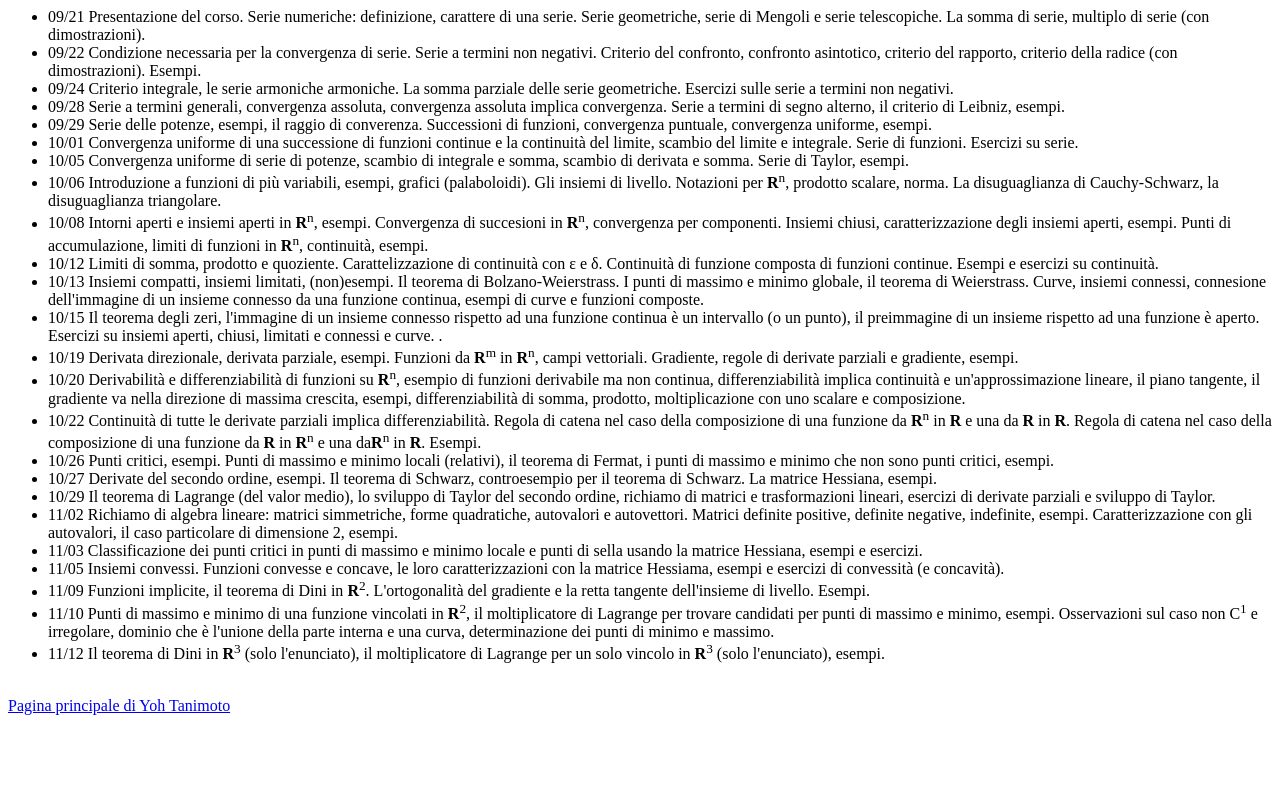
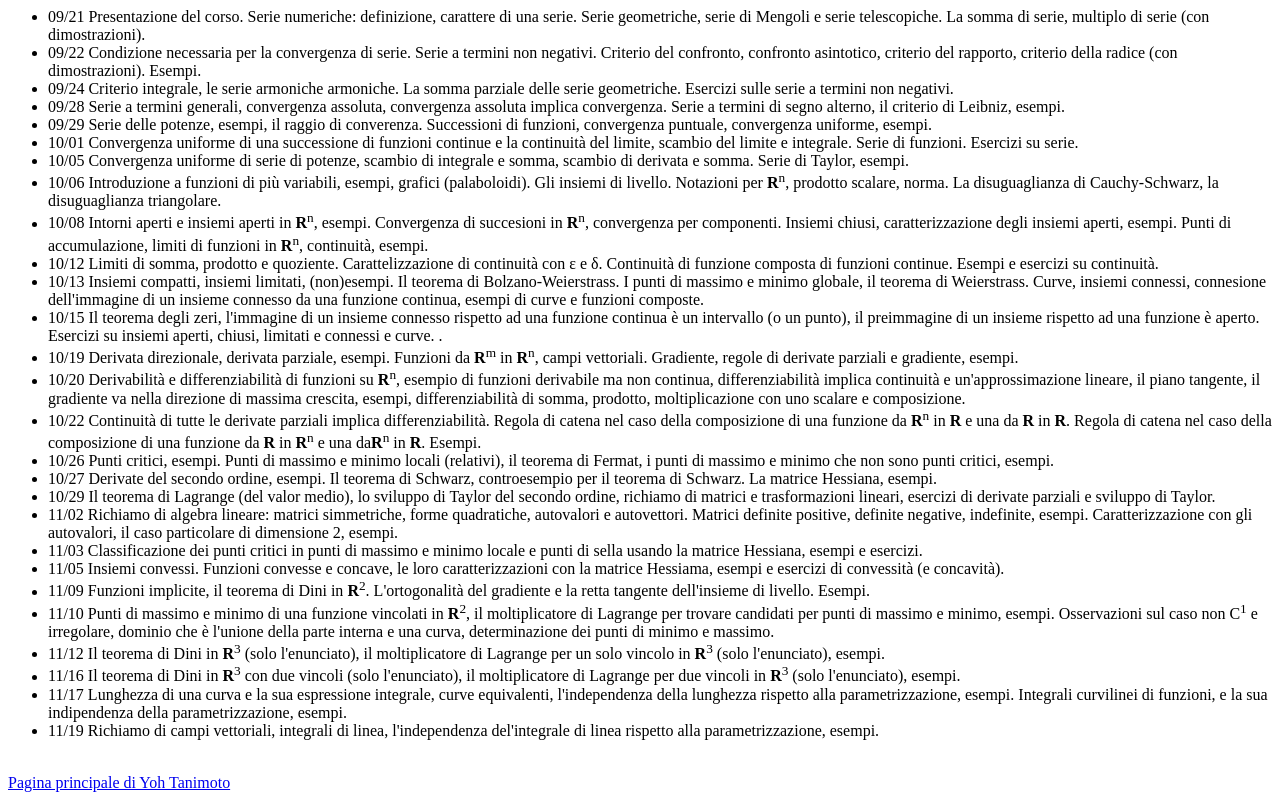
Before and after one commit to yoh-tanimoto/yoh-tanimoto.github.io, a plain HTML site: page teaching/2026AM2/index.html in a window 1280 px wide. Shown: the part 1131-1931 px from the top of the page. Before the commit the page ends 1854 px from the top, so only its background shows below. Drawn offline with Linux system fonts and the light colour scheme.

Commit message:
Update index.html

```diff
--- a/teaching/2026AM2/index.html
+++ b/teaching/2026AM2/index.html
@@ -164,10 +164,10 @@ Insiemi chiusi, caratterizzazione degli insiemi aperti, esempi. Punti di accumul
 <li>11/09 Funzioni implicite, il teorema di Dini in <b>R</b><sup>2</sup>. L'ortogonalit&agrave; del gradiente e la retta tangente dell'insieme di livello. Esempi.</li>
 <li>11/10 Punti di massimo e minimo di una funzione vincolati in <b>R</b><sup>2</sup>, il moltiplicatore di Lagrange per trovare candidati per punti di massimo e minimo, esempi. Osservazioni sul caso non C<sup>1</sup> e irregolare, dominio che &egrave; l'unione della parte interna e una curva, determinazione dei punti di minimo e massimo.</li>
 <li>11/12 Il teorema di Dini in <b>R</b><sup>3</sup> (solo l'enunciato), il moltiplicatore di Lagrange per un solo vincolo in <b>R</b><sup>3</sup> (solo l'enunciato), esempi.</li>
+<li>11/16 Il teorema di Dini in <b>R</b><sup>3</sup> con due vincoli (solo l'enunciato), il moltiplicatore di Lagrange per due vincoli in <b>R</b><sup>3</sup> (solo l'enunciato), esempi.</li>
+<li>11/17 Lunghezza di una curva e la sua espressione integrale, curve equivalenti, l'independenza della lunghezza rispetto alla parametrizzazione, esempi. Integrali curvilinei di funzioni, e la sua indipendenza della parametrizzazione, esempi.
+<li>11/19 Richiamo di campi vettoriali, integrali di linea, l'independenza del'integrale di linea rispetto alla parametrizzazione, esempi.
 <!--
-<li>11/17 Il teorema di Dini in <b>R</b><sup>3</sup> con due vincoli (solo l'enunciato), il moltiplicatore di Lagrange per due vincoli in <b>R</b><sup>3</sup> (solo l'enunciato), esempi.</li>
-<li>11/18 Lunghezza di una curva e la sua espressione integrale, curve equivalenti, l'independenza della lunghezza rispetto alla parametrizzazione, esempi. Integrali curvilinei di funzioni, e la sua indipendenza della parametrizzazione, esempi.
-<li>11/20 Richiamo di campi vettoriali, integrali di linea, l'independenza del'integrale di linea rispetto alla parametrizzazione, esempi.
 <li>11/24 Esistenza di curva di classe C<sup>1</sup> in un insieme aperto e connesso (solo enunciato), campi vettoriali conservativi, il teorema fondamentale del calcolo per campi vettoriali, una caratterizzazione di campi vettoriali conservativi, esempi e un esempio di campo vettoriale non conservativo.</li>
 <li>11/25 Il rotore di un campo vettoriale, campi vettoriali irrotazionali, esempi. Campi vettoriali conservativi sono irrotazionali, una condizione sufficiente per campo vettoriale per essere conservativo in una regione convessa (con dimostrazione) e una regione semplicemente connessa (solo enunciato), esempi.</li>
 <li>11/27 Il teorema di Heine-Cantor, continuit&agrave; e derivabilit&agrave; sotto integrale, esempi. Funzioni a valore vettoriale, la matrice Jacobiana, esempi, in particolare le coordinate polari.</li>
```
